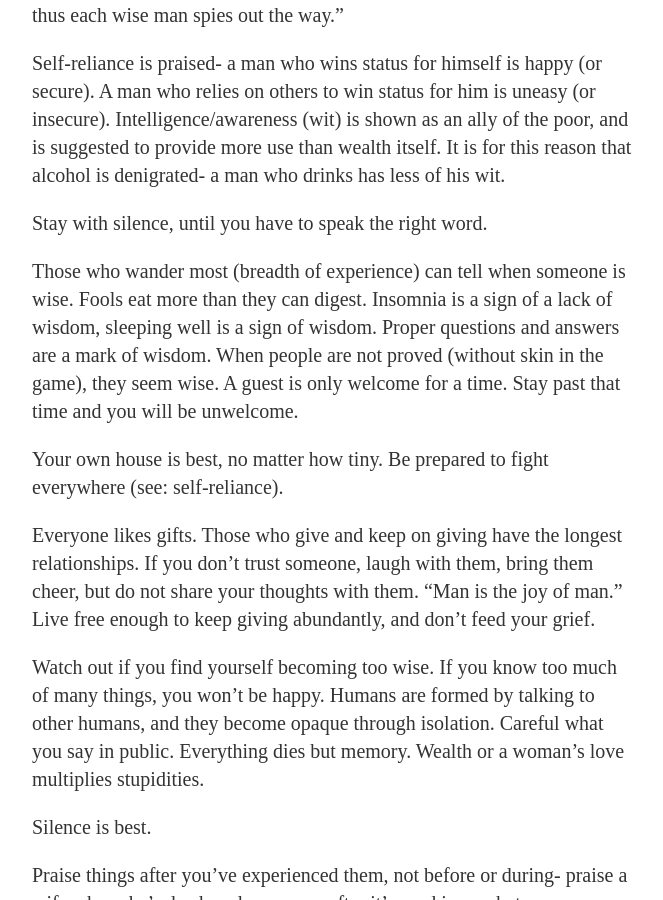
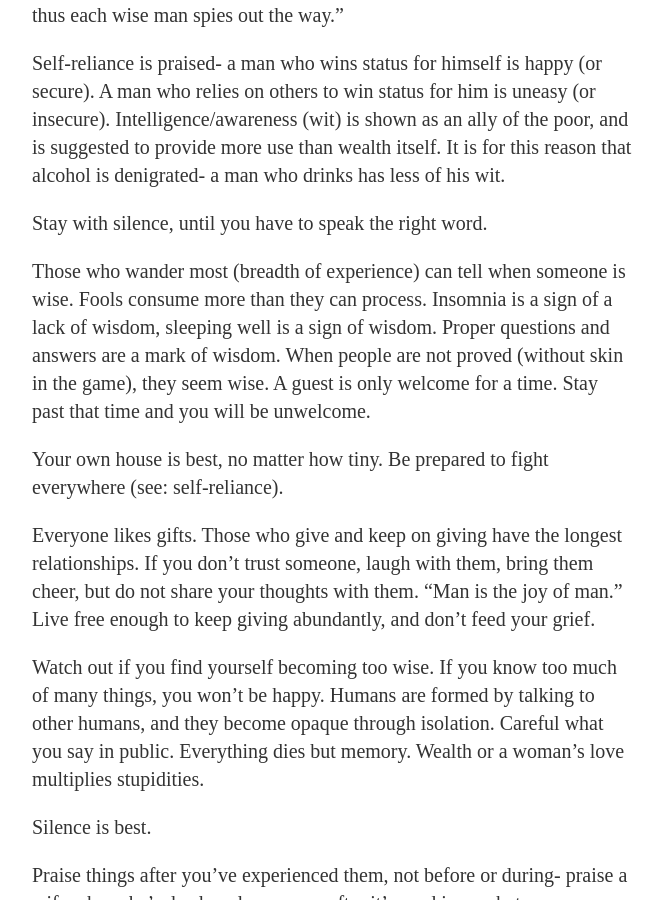
Before and after one commit to ray-dorai/ray-dorai.github.io, a Jekyll site: the page built from _posts/2020-06-16-notes-havamal.md, in a window 1280 px wide and 900 px high, scrolled down 965 px. Shown: the whole window, without its empty margins (308-971 px from the left). Built offline with Jekyll 4.4.1, drawn with Linux system fonts in a browser that asks for light colours.

Commit message:
Update 2020-06-16-notes-havamal.md

```diff
--- a/_posts/2020-06-16-notes-havamal.md
+++ b/_posts/2020-06-16-notes-havamal.md
@@ -28,7 +28,7 @@ Self-reliance is praised- a man who wins status for himself is happy (or secure)
 
 Stay with silence, until you have to speak the right word.
 
-Those who wander most (breadth of experience) can tell when someone is wise. Fools eat more than they can digest. Insomnia is a sign of a lack of wisdom, sleeping well is a sign of wisdom. Proper questions and answers are a mark of wisdom. When people are not proved (without skin in the game), they seem wise. A guest is only welcome for a time. Stay past that time and you will be unwelcome.
+Those who wander most (breadth of experience) can tell when someone is wise. Fools consume more than they can process. Insomnia is a sign of a lack of wisdom, sleeping well is a sign of wisdom. Proper questions and answers are a mark of wisdom. When people are not proved (without skin in the game), they seem wise. A guest is only welcome for a time. Stay past that time and you will be unwelcome.
 
 Your own house is best, no matter how tiny. Be prepared to fight everywhere (see: self-reliance).
 
```
